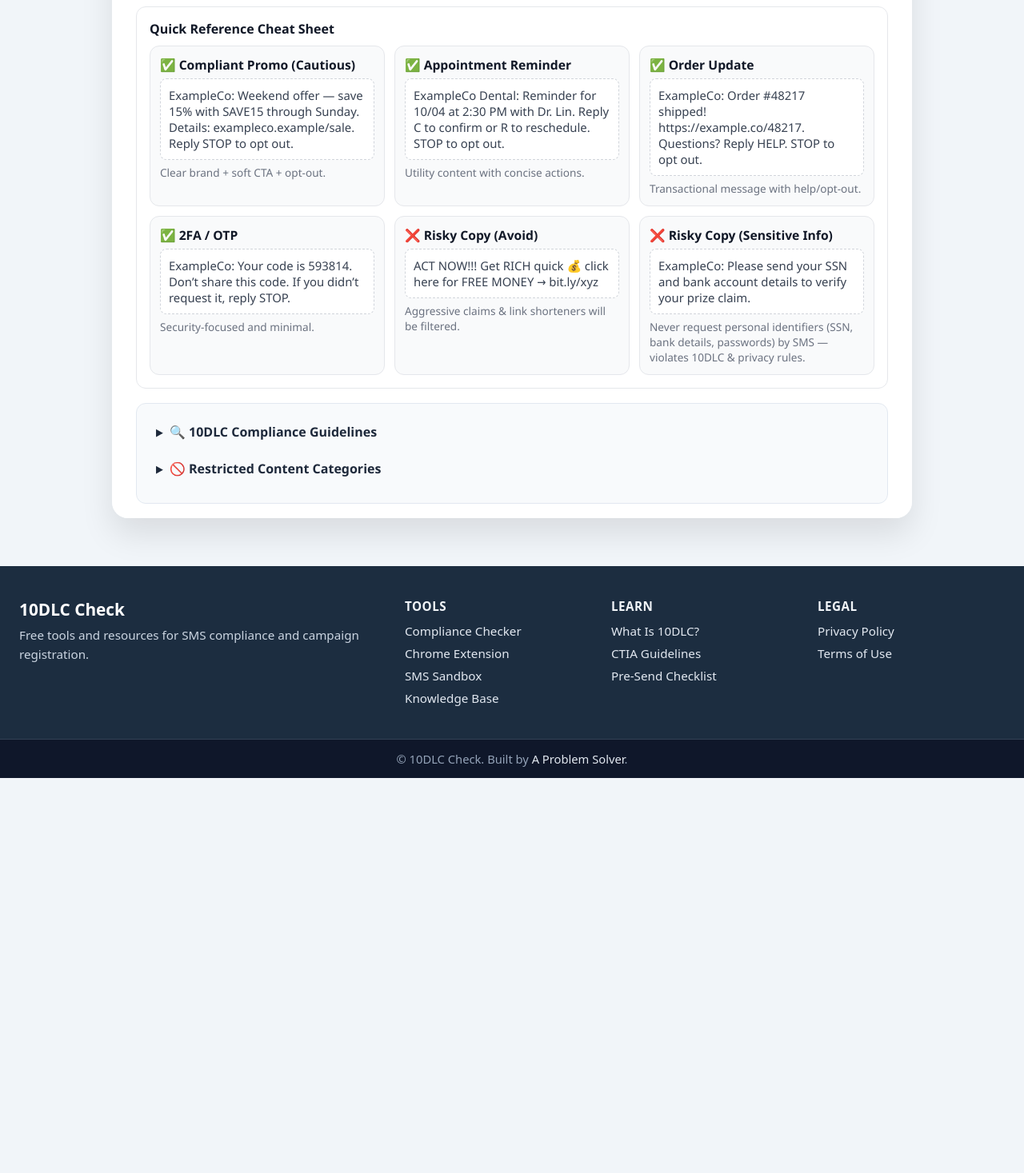
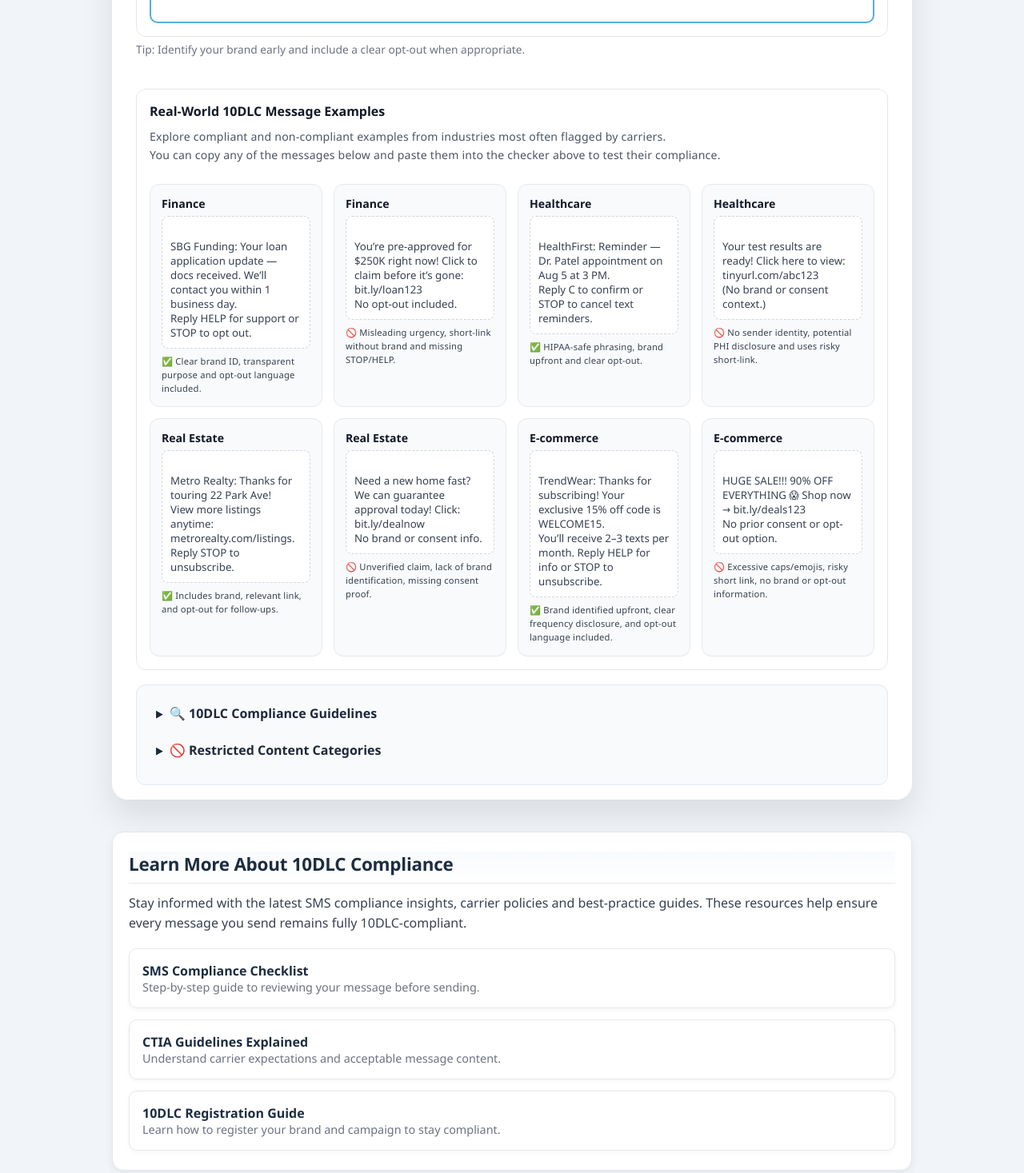
Before and after one commit to I4petranelle/10dlccheck, a website: page index.html in a window 1280 px wide. Shown: the part 911-2378 px from the top of the page at 80% size. Before the commit the page ends 1884 px from the top, so only its background shows below. Drawn offline with Linux system fonts and the light colour scheme; no server answers.

Commit message:
Update homepage and add new full-width About page with CTIA guidelines, provider list, and support contact

```diff
--- a/index.html
+++ b/index.html
@@ -99,15 +99,19 @@
       .results-card.show{display:block}
 
       /* ------- Cards/panels/guidelines ------- */
-      .panel{margin-top:40px;padding:16px;background:#ffffff;border:1px solid #e5e7eb;border-radius:12px}
-      .panel h4{font-size:1rem;color:#111827;margin-bottom:10px}
-      .grid{display:grid;grid-template-columns:repeat(auto-fit,minmax(260px,1fr));gap:12px}
-      .card{border:1px solid #e5e7eb;border-radius:12px;background:#f9fafb;padding:12px}
-      .card h5{margin-bottom:6px;font-size:.98rem;color:#111827}
-      .card p{word-break:break-word;overflow-wrap:anywhere}
-      .sample{white-space:pre-wrap;font-size:.93rem;color:#374151;background:#fff;border:1px dashed #d1d5db;border-radius:8px;padding:10px}
-      .note{font-size:.85rem;color:#6b7280;margin-top:6px}
-      .panel[aria-labelledby="templates"] {display: none !important;}
+      .panel{margin-top:40px;padding:16px;background:#fff;border:1px solid #e5e7eb;border-radius:12px;text-align:left}
+      .panel h4{font-size:1rem;color:#111827;margin-bottom:10px;font-weight:700}
+      .grid{display:grid;grid-template-columns:repeat(4,1fr);gap:14px}
+      @media(max-width:960px){.grid{grid-template-columns:repeat(2,1fr)}}
+      @media(max-width:600px){.grid{grid-template-columns:1fr}}
+      .card{background:#f9fafb;border:1px solid #e5e7eb;border-radius:12px;padding:14px}
+      .card h5{margin-bottom:6px;font-size:.88rem;color:#111827;font-weight:600}
+      .card p{font-size:.7rem;line-height:1.5;color:#374151;word-break:break-word}
+      .sample{white-space:pre-line;font-size:.83rem;color:#374151;background:#fff;border:1px dashed #d1d5db;border-radius:8px;padding:10px;text-align:left;margin:0;}
+
+      .note{font-size:.88rem;color:#4b5563;margin-top:8px;line-height:1.6;letter-spacing:.2px;}
+      .panel[aria-labelledby="templates"]{display:none!important}
+
 
       .guidelines{margin-top:18px;padding:16px;background:#f8fafc;border-radius:12px;border:1px solid #e2e8f0}
       .guidelines h4{color:#1e293b;margin-bottom:8px;font-size:1rem;cursor:pointer;display:flex;align-items:center;gap:8px;padding:8px;border-radius:8px;transition:.2s}
@@ -132,7 +136,8 @@
     <script src="/app.js"></script> <!-- uses COMPLIANCE_RULES -->
   </head>
   <body>
-
+<div class="topbar-slot" data-include="/partials/topbar.html"></div>
+<div style="height:50px"></div>
    	<div class="container">
       <div class="header" role="banner">
         <h1>10DLC Compliance Checker</h1>
@@ -199,62 +204,98 @@
 
         <div class="helper">Tip: Identify your brand early and include a clear opt-out when appropriate.</div>
 
-        <!-- Quick Reference Cheat Sheet -->
-        <section class="panel" aria-labelledby="quickRef">
-          <h4 id="quickRef">Quick Reference Cheat Sheet</h4>
+        <!-- Panel: Real Message Examples -->
+<section class="panel" aria-labelledby="examples">
+  <h4 id="examples">Real-World 10DLC Message Examples</h4>
+  <p class="note">
+  Explore compliant and non-compliant examples from industries most often flagged by carriers. <br>
+
+  You can copy any of the messages below and paste them into the checker above to test their compliance.
+</p>
+<div style="height:25px"></div>
   <div class="grid">
+
+    <!-- FINANCE -->
     <div class="card">
-              <h5>✅ Compliant Promo (Cautious)</h5>
-              <div class="sample">ExampleCo: Weekend offer — save 15% with SAVE15 through Sunday. Details: exampleco.example/sale. Reply STOP to opt out.</div>
-              <p class="note">Clear brand + soft CTA + opt-out.</p>
+      <h5>Finance </h5>
+      <div class="sample">
+        SBG Funding: Your loan application update — docs received. We’ll contact you within 1 business day.
+        Reply HELP for support or STOP to opt out.
       </div>
+      <p class="note">✅ Clear brand ID, transparent purpose and opt-out language included.</p>
+    </div>
+
     <div class="card">
-              <h5>✅ Appointment Reminder</h5>
-              <div class="sample">ExampleCo Dental: Reminder for 10/04 at 2:30 PM with Dr. Lin. Reply C to confirm or R to reschedule. STOP to opt out.</div>
-              <p class="note">Utility content with concise actions.</p>
+      <h5>Finance </h5>
+      <div class="sample">
+        You’re pre-approved for $250K right now! Click to claim before it’s gone: bit.ly/loan123
+        No opt-out included.
       </div>
+      <p class="note">🚫 Misleading urgency, short-link without brand and missing STOP/HELP.</p>
+    </div>
+
+    <!-- HEALTHCARE -->
     <div class="card">
-              <h5>✅ Order Update</h5>
-              <div class="sample">ExampleCo: Order #48217 shipped! https://example.co/48217. Questions? Reply HELP. STOP to opt out.</div>
-              <p class="note">Transactional message with help/opt-out.</p>
+      <h5>Healthcare</h5>
+      <div class="sample">
+        HealthFirst: Reminder — Dr. Patel appointment on Aug 5 at 3 PM.
+        Reply C to confirm or STOP to cancel text reminders.
       </div>
+      <p class="note">✅ HIPAA-safe phrasing, brand upfront and clear opt-out.</p>
+    </div>
+
     <div class="card">
-              <h5>✅ 2FA / OTP</h5>
-              <div class="sample">ExampleCo: Your code is 593814. Don’t share this code. If you didn’t request it, reply STOP.</div>
-              <p class="note">Security-focused and minimal.</p>
+      <h5>Healthcare</h5>
+      <div class="sample">
+        Your test results are ready! Click here to view: tinyurl.com/abc123
+        (No brand or consent context.)
       </div>
+      <p class="note">🚫 No sender identity, potential PHI disclosure and uses risky short-link.</p>
+    </div>
+
+    <!-- REAL ESTATE -->
     <div class="card">
-              <h5>❌ Risky Copy (Avoid)</h5>
-              <div class="sample">ACT NOW!!! Get RICH quick 💰 click here for FREE MONEY → bit.ly/xyz</div>
-              <p class="note">Aggressive claims &amp; link shorteners will be filtered.</p>
+      <h5>Real Estate</h5>
+      <div class="sample">
+        Metro Realty: Thanks for touring 22 Park Ave!
+        View more listings anytime: metrorealty.com/listings.
+        Reply STOP to unsubscribe.
       </div>
+      <p class="note">✅ Includes brand, relevant link, and opt-out for follow-ups.</p>
+    </div>
+
     <div class="card">
-              <h5>❌ Risky Copy (Sensitive Info)</h5>
-              <div class="sample">ExampleCo: Please send your SSN and bank account details to verify your prize claim.</div>
-              <p class="note">Never request personal identifiers (SSN, bank details, passwords) by SMS — violates 10DLC &amp; privacy rules.</p>
+      <h5>Real Estate</h5>
+      <div class="sample">
+        Need a new home fast? We can guarantee approval today! Click: bit.ly/dealnow
+        No brand or consent info.
       </div>
+      <p class="note">🚫 Unverified claim, lack of brand identification, missing consent proof.</p>
+    </div>
+
+    <!-- E-COMMERCE / RETAIL -->
+<div class="card">
+  <h5>E-commerce </h5>
+  <div class="sample">
+    TrendWear: Thanks for subscribing! Your exclusive 15% off code is WELCOME15.
+    You’ll receive 2–3 texts per month. Reply HELP for info or STOP to unsubscribe.
+  </div>
+  <p class="note">✅ Brand identified upfront, clear frequency disclosure, and opt-out language included.</p>
+</div>
+
+<div class="card">
+  <h5>E-commerce</h5>
+  <div class="sample">
+    HUGE SALE!!! 90% OFF EVERYTHING 😱 Shop now → bit.ly/deals123
+    No prior consent or opt-out option.
+  </div>
+  <p class="note">🚫 Excessive caps/emojis, risky short link, no brand or opt-out information.</p>
+</div>
+
+
   </div>
 </section>
 
-        <!-- Real-Time Examples / Templates (hidden via CSS) -->
-        <section class="panel" aria-labelledby="templates">
-          <h4 id="templates">Real-Time Examples &amp; Templates</h4>
-          <div class="grid">
-            <div class="card">
-              <h5>New Subscriber Welcome</h5>
-              <div class="sample">ExampleCo: Thanks for subscribing! Expect 1–2 msgs/week about product tips &amp; offers. STOP to end, HELP for help.</div>
-            </div>
-            <div class="card">
-              <h5>Event Reminder</h5>
-              <div class="sample">ExampleCo: Your webinar “SMS Deliverability 101” starts in 1 hour. Join: exampleco.example/join. Reply STOP to opt out.</div>
-            </div>
-            <div class="card">
-              <h5>Service Notice</h5>
-              <div class="sample">ExampleCo Support: We’ve updated your ticket #7342. View: exampleco.example/t/7342. Reply HELP for assistance. STOP to opt out.</div>
-            </div>
-          </div>
-          <p class="note">Copy any block above and paste it into the checker to test and tailor for your use case.</p>
-        </section>
 
                 <!-- Collapsible guideline sections -->
         <div class="guidelines">
@@ -279,6 +320,79 @@
         </div>
       </div>
     </div>
+<!-- Learn More Section (above footer) -->
+<section class="learn-more" style="
+  margin:40px 30px 24px;
+  background:#fff;
+  border:1px solid #e5e7eb;
+  border-radius:14px;
+  box-shadow:0 4px 12px rgba(0,0,0,0.06);
+  padding:24px 20px;
+  max-width:1000px;
+  margin-left:auto;
+  margin-right:auto;
+">
+
+  <h2 style="
+    font-size:1.4rem;
+    font-weight:800;
+    color:#1C2D40;
+    margin-bottom:12px;
+    letter-spacing:-.01em;
+    background:linear-gradient(180deg,#f8fafc,#ffffff);
+    padding-bottom:8px;
+    border-bottom:1px solid #e5e7eb;
+  ">
+    Learn More About 10DLC Compliance
+  </h2>
+
+  <p style="
+    color:#374151;
+    line-height:1.6;
+    font-size:1rem;
+    margin-bottom:18px;
+  ">
+    Stay informed with the latest SMS compliance insights, carrier policies and best-practice guides.
+    These resources help ensure every message you send remains fully 10DLC-compliant.
+  </p>
+
+  <div style="
+    display:grid;
+    grid-template-columns:1fr;
+    gap:14px;
+  ">
+    <a href="/learn/sms-compliance-checklist"
+       style="display:block;background:#ffffff;border:1px solid #e5e7eb;border-radius:10px;
+              padding:16px;text-decoration:none;color:#1C2D40;font-weight:600;
+              box-shadow:0 2px 6px rgba(0,0,0,0.04);transition:all .2s ease;">
+      SMS Compliance Checklist
+      <span style="display:block;font-size:.9rem;color:#6b7280;font-weight:400;">
+        Step-by-step guide to reviewing your message before sending.
+      </span>
+    </a>
+
+    <a href="/learn/ctia-guidelines-explained"
+       style="display:block;background:#ffffff;border:1px solid #e5e7eb;border-radius:10px;
+              padding:16px;text-decoration:none;color:#1C2D40;font-weight:600;
+              box-shadow:0 2px 6px rgba(0,0,0,0.04);transition:all .2s ease;">
+      CTIA Guidelines Explained
+      <span style="display:block;font-size:.9rem;color:#6b7280;font-weight:400;">
+        Understand carrier expectations and acceptable message content.
+      </span>
+    </a>
+
+    <a href="/learn/10dlc-registration-guide"
+       style="display:block;background:#ffffff;border:1px solid #e5e7eb;border-radius:10px;
+              padding:16px;text-decoration:none;color:#1C2D40;font-weight:600;
+              box-shadow:0 2px 6px rgba(0,0,0,0.04);transition:all .2s ease;">
+      10DLC Registration Guide
+      <span style="display:block;font-size:.9rem;color:#6b7280;font-weight:400;">
+        Learn how to register your brand and campaign to stay compliant.
+      </span>
+    </a>
+  </div>
+</section>
+
 
     <script>
       // Collapsible guideline toggles
```
Also changed, not shown: about.html (added, +221 -0 lines), styles/two-column.css (added). Lines whose indentation alone changed are shown as unchanged.
